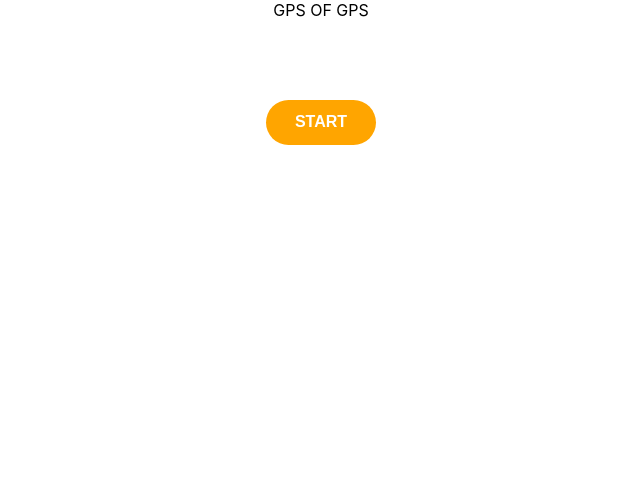
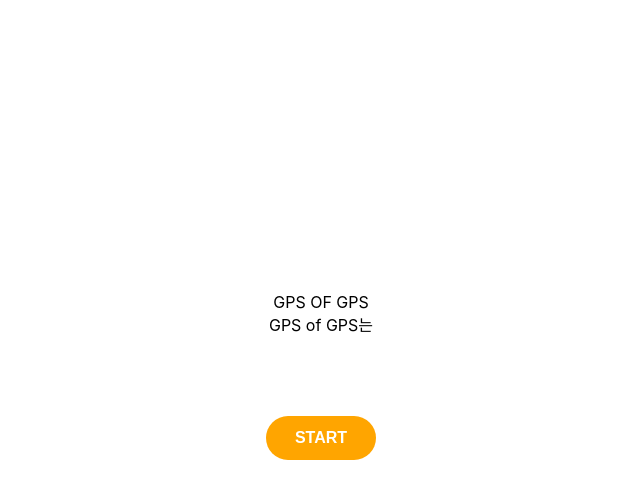
Before and after one commit to david-laugh/gps-of-gps, a React (Create React App) app in the folder gog/: page /#/ in a window 1280 px wide. Shown: the top 498 px of the page, without its empty margins (319-959 px from the left). Built offline with nearby package versions, Linux system fonts and the light colour scheme; no server answers.

Commit message:
Update UI Design

```diff
--- a/gog/src/assets/Home.css
+++ b/gog/src/assets/Home.css
@@ -1,5 +1,21 @@
+html, body {
+    height: 100vh;
+    width: 100%;
+}
+
 .Home {
+    height: 100vh;
+    width: 100%;
+
+    display: flex;
     text-align: center;
+    align-items: center;
+    justify-content: center;
+    vertical-align: middle;
+}
+
+.Content {
+    margin: auto;
 }
 
 .Home_btn {
--- a/gog/src/assets/Search.css
+++ b/gog/src/assets/Search.css
@@ -78,9 +78,10 @@ input[type="range"] {
   border: none;
   border-radius: 5em;
   height: 2.8em;
+  width: 10em;
 
   float: right;
-  margin: 5em 0.5em 3em;
+  margin: 1em 0.5em 0em;
   padding: 0 1.8em;
 
   font-size: medium;
--- a/gog/src/components/SideOptionBar.js
+++ b/gog/src/components/SideOptionBar.js
@@ -98,7 +98,7 @@ function SideOptionBar(props) {
                         className="btn"
                         onClick={handleDartSubmit}
                     >
-                        DartSubmit
+                        Dart
                         {props.value}
                     </button>
                     <button
@@ -106,7 +106,7 @@ function SideOptionBar(props) {
                         className="btn"
                         onClick={handleCenterSubmit}
                     >
-                        CenterSubmit
+                        One Count
                         {props.value}
                     </button>
                 </div>
--- a/gog/src/components/Spinner.js
+++ b/gog/src/components/Spinner.js
@@ -6,12 +6,12 @@ function Spinner(props) {
     const [count, setCount] = useState(0);
     const [showCount, setShowCount] = useState(false);
 
-    setInterval(() => {
-        setCount(count + 1);
-        // if (count > 10 && showCount === false) {
-        //     setShowCount(true);
-        // }
-    }, 1000);
+    // setInterval(() => {
+    //     setCount(count + 1);
+    //     // if (count > 10 && showCount === false) {
+    //     //     setShowCount(true);
+    //     // }
+    // }, 1000);
 
     return (
         <div
@@ -40,7 +40,7 @@ function Spinner(props) {
                         :
                         <div>Loading...</div>
                     */}
-                    <div>Loading... {count}sec...</div>
+                    <div>Loading...</div>
                 </div>
             </div>
         </div>
--- a/gog/src/screens/Home.js
+++ b/gog/src/screens/Home.js
@@ -9,7 +9,9 @@ function Home() {
 
     return (
         <div className="Home">
+            <div className="Content">
                 <div>GPS OF GPS</div>
+                <div>GPS of GPS는 </div>
                 <button
                     type="button"
                     className="Home_btn"
@@ -18,6 +20,7 @@ function Home() {
                     START
                 </button>
             </div>
+        </div>
     );
 }
 
--- a/gog/src/screens/ResultCenter.js
+++ b/gog/src/screens/ResultCenter.js
@@ -15,7 +15,7 @@ function ResultCenter(props) {
     const navigate = useNavigate();
 
     const [position, setPosition] = useState([params.lat, params.lon]);
-    const [zoom, setZoom] = useState(12);
+    const [zoom, setZoom] = useState(13);
     const [item, setItem] = useState([]);
     const [loading, setLoading] = useState(false);
     const [showMarker, setShowMarker] = useState(true);
--- a/gog/src/screens/ResultDart.js
+++ b/gog/src/screens/ResultDart.js
@@ -15,7 +15,7 @@ function ResultDart(props) {
     const navigate = useNavigate();
 
     const [position, setPosition] = useState([params.lat, params.lon]);
-    const [zoom, setZoom] = useState(12);
+    const [zoom, setZoom] = useState(13);
     const [item, setItem] = useState([]);
     const [loading, setLoading] = useState(false);
     const [showMarker, setShowMarker] = useState(true);
--- a/gog/src/screens/Search.js
+++ b/gog/src/screens/Search.js
@@ -8,7 +8,7 @@ import "../assets/Search.css";
 
 function Search(props){
     const [position, setPosition] = useState([51.505, -0.09]);
-    const [zoom, _] = useState(12);
+    const [zoom, _] = useState(13);
 
     function LocationMarker() {
         const map = useMapEvents({
```
Lines whose indentation alone changed are shown as unchanged.
